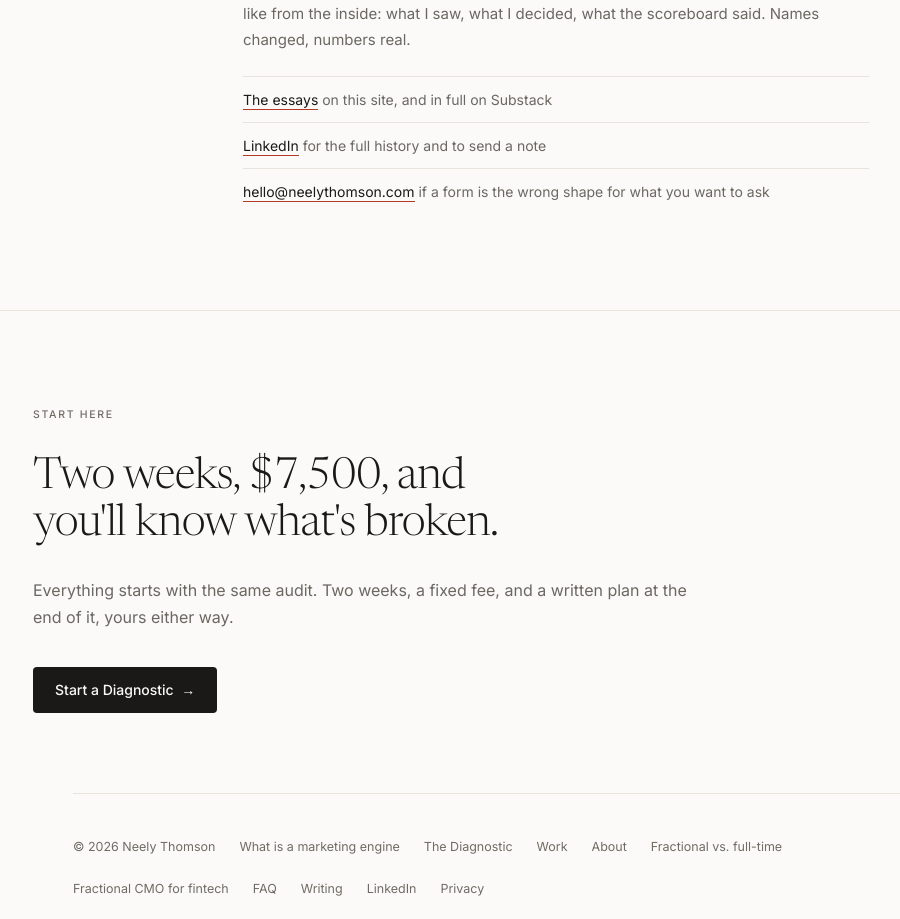
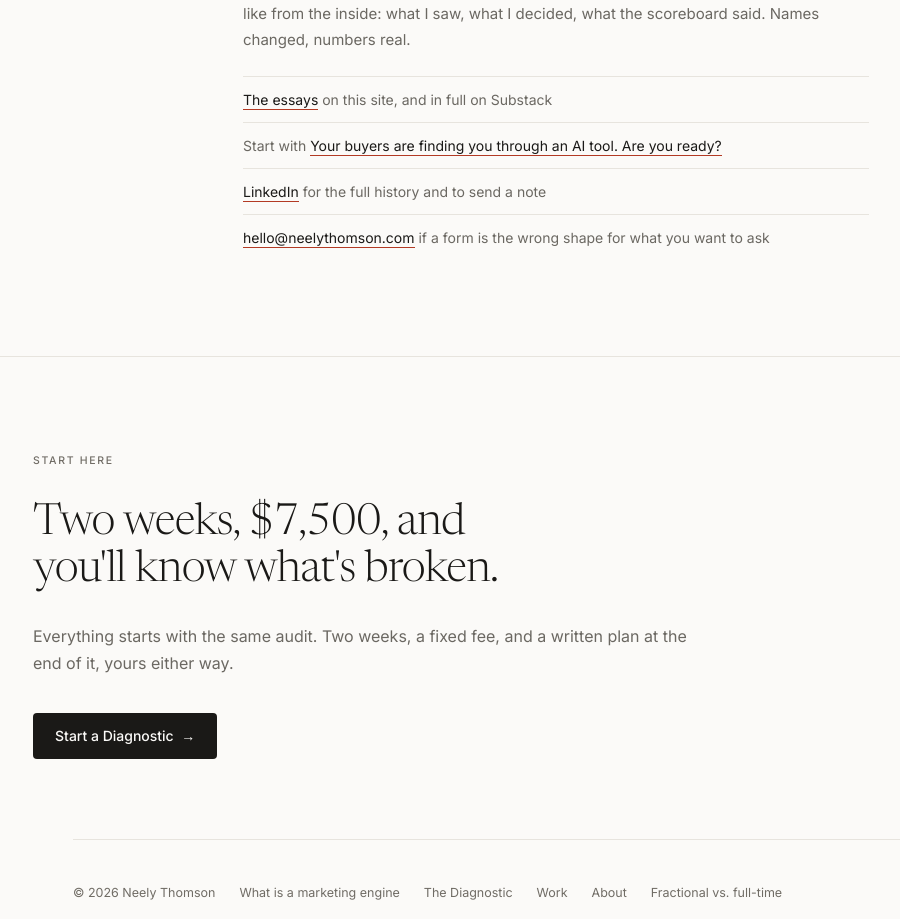
Before and after one commit to neelythomson/neelythomson-site, a Next.js app: page /about in a window 1280 px wide. Shown: the part 2367-3286 px from the top of the page, without its empty margins (127-1027 px from the left). Built offline with nearby package versions, Linux system fonts and the light colour scheme.

Commit message:
about: direct link to the latest essay

```diff
--- a/src/app/about/page.tsx
+++ b/src/app/about/page.tsx
@@ -176,6 +176,12 @@ export default function About() {
                     on this site, and in full on Substack
                   </li>
                   <li className="border-t border-rule py-3 text-[14px] text-muted">
+                    Start with{" "}
+                    <a href="/writing/your-buyers-are-finding-you-through" className="border-b border-accent pb-px text-ink transition-colors hover:text-accent">
+                      Your buyers are finding you through an AI tool. Are you ready?
+                    </a>
+                  </li>
+                  <li className="border-t border-rule py-3 text-[14px] text-muted">
                     <a
                       href="https://www.linkedin.com/in/neelythomson"
                       target="_blank"
```
